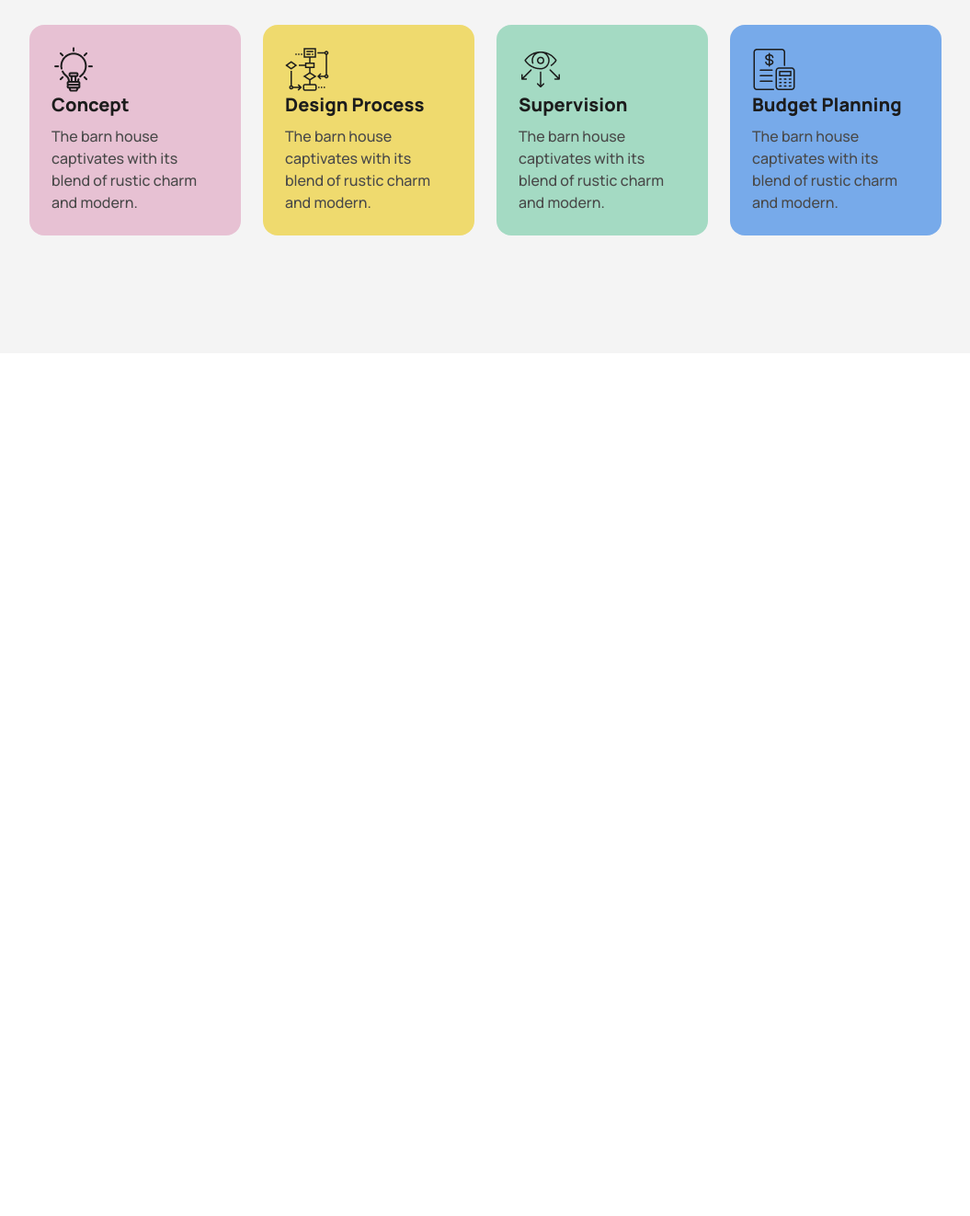
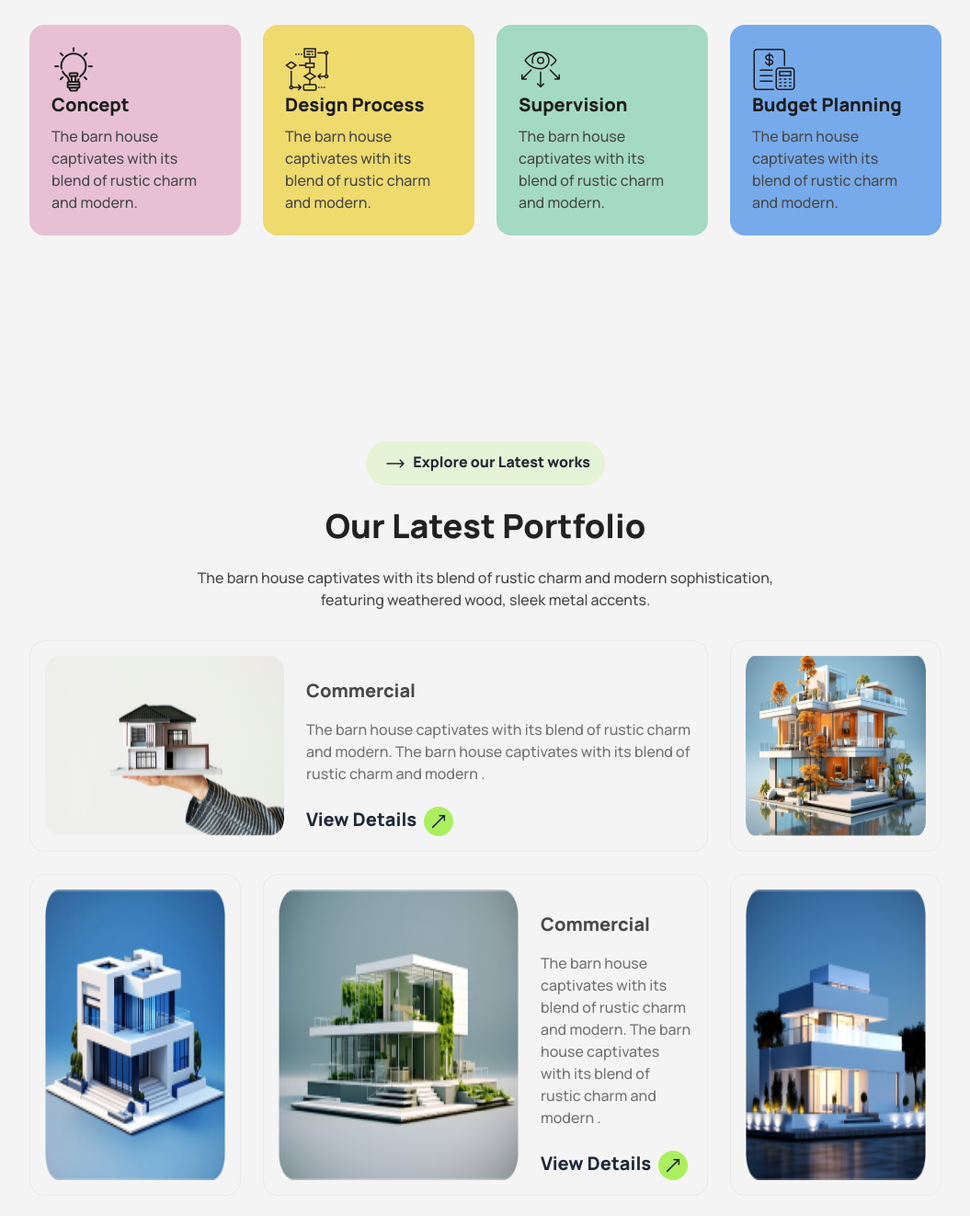
Before and after one commit to SamiulAlam561/Assignment-3, a plain HTML site: page index.html in a window 1280 px wide. Shown: the part 1999-3321 px from the top of the page at 92% size, without its empty margins (112-1167 px from the left). Before the commit the page ends 2383 px from the top, so only its background shows below. Drawn offline with nearby package versions, Linux system fonts and the light colour scheme.

Commit message:
portdolio section is done and made it responsive

```diff
--- a/index.html
+++ b/index.html
@@ -323,7 +323,122 @@
           </div>
          </div>
       </section>
+    <!-- Explore latest works section -->
+      <section class=" p-5 lg:px-36 lg:py-24">
+        <!-- text section -->
+        <div>
+          <div class="text-center space-y-6">
+            <!-- explore btn -->
+            <button
+            class="bg-[#ABEF5F]/20 py-2 px-4 text-base font-extrabold rounded-full"
+          >
+            <svg
+              xmlns="http://www.w3.org/2000/svg"
+              fill="none"
+              viewBox="0 0 24 24"
+              stroke-width="1.5"
+              stroke="currentColor"
+              class="size-8 inline -rotate-0 rounded-full p-1"
+            >
+              <path
+                stroke-linecap="round"
+                stroke-linejoin="round"
+                d="M17.25 8.25 21 12m0 0-3.75 3.75M21 12H3"
+              />
+            </svg>
+            Explore our Latest works
+          </button>
+          <!-- explore info -->
+          <h1 class="font-extrabold text-2xl lg:text-4xl text-[#212121]">
+            Our Latest Portfolio
+          </h1>
+          <p class="r font-medium text-sm lg:text-base text-[#494949]">
+            The barn house captivates with its blend of rustic charm and
+            modern sophistication, <br> featuring weathered wood, sleek metal
+            accents.
+          </p>
+        </div>
 
+        <!-- layout section -->
+        <div class="grid grid-cols-1  lg:grid-cols-4 gap-6 mt-8">
+          <div class="lg:flex lg:col-span-3 border border-[#E9E9E9] border-1 rounded-2xl p-4">
+            <img class="w-full lg:w-auto" src="assets/img1.png" alt="">
+            <div class="lg:ml-6 mt-6">
+              <h3
+                class="text-base lg:text-xl font-extrabold text-[#494949] mb-4"
+              >
+                Commercial
+              </h3>
+              <p class="text-base font-medium text-[#737373] mb-6">
+                The barn house captivates with its blend of rustic charm and modern. The barn house captivates with its blend of rustic charm and modern .
+              </p>
+              <button
+          class="bg-transparent  text-xl font-extrabold rounded-full"
+        >
+          View Details
+          <svg
+            xmlns="http://www.w3.org/2000/svg"
+            fill="none"
+            viewBox="0 0 24 24"
+            stroke-width="1.5"
+            stroke="currentColor"
+            class="size-8 inline -rotate-45 bg-[#ABEF5F] rounded-full p-1 ml-1"
+          >
+            <path
+              stroke-linecap="round"
+              stroke-linejoin="round"
+              d="M17.25 8.25 21 12m0 0-3.75 3.75M21 12H3"
+            />
+          </svg>
+        </button>
+            </div>
+          </div>
+          <div class="border border-[#E9E9E9] border-1 rounded-2xl flex p-4">
+            <img class="w-full lg:w-auto" src="assets/img2.png" alt="">
+          </div>
+          <div class="border border-[#E9E9E9] border-1 rounded-2xl flex justify-center p-4">
+            <img class="w-full lg:w-auto" src="assets/img3.png" alt="">
+          </div>
+          <div class="lg:col-span-2 lg:flex border border-[#E9E9E9] border-1 rounded-2xl p-4">
+            <img class="w-full lg:w-auto" src="assets/img4.png" alt="">
+            <div class="lg:ml-6 mt-6">
+              <h3
+                class="text-base lg:text-xl font-extrabold text-[#494949] mb-4"
+              >
+                Commercial
+              </h3>
+              <p class="text-base font-medium text-[#737373] mb-6">
+                The barn house captivates with its blend of rustic charm and modern. The barn house captivates with its blend of rustic charm and modern .
+              </p>
+              <button
+          class="bg-transparent  text-xl font-extrabold rounded-full"
+        >
+          View Details
+          <svg
+            xmlns="http://www.w3.org/2000/svg"
+            fill="none"
+            viewBox="0 0 24 24"
+            stroke-width="1.5"
+            stroke="currentColor"
+            class="size-8 inline -rotate-45 bg-[#ABEF5F] rounded-full p-1 ml-1"
+          >
+            <path
+              stroke-linecap="round"
+              stroke-linejoin="round"
+              d="M17.25 8.25 21 12m0 0-3.75 3.75M21 12H3"
+            />
+          </svg>
+        </button>
+            </div>
+          </div>
+          <div class="border border-[#E9E9E9] border-1 rounded-2xl flex justify-center p-4">
+            <img class="w-full lg:w-auto" src="assets/img5.png" alt="">
+          </div>
+          <div class="lg:hidden border border-[#E9E9E9] border-1 rounded-2xl flex justify-center p-4">
+            <img class="w-full lg:w-auto" src="assets/img3.png" alt="">
+          </div>
+        </div>
+      </section>
 
 
     </main>
```
